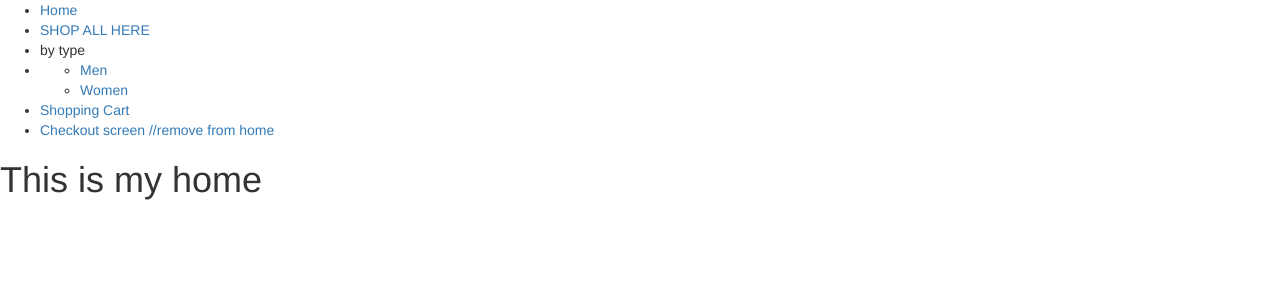
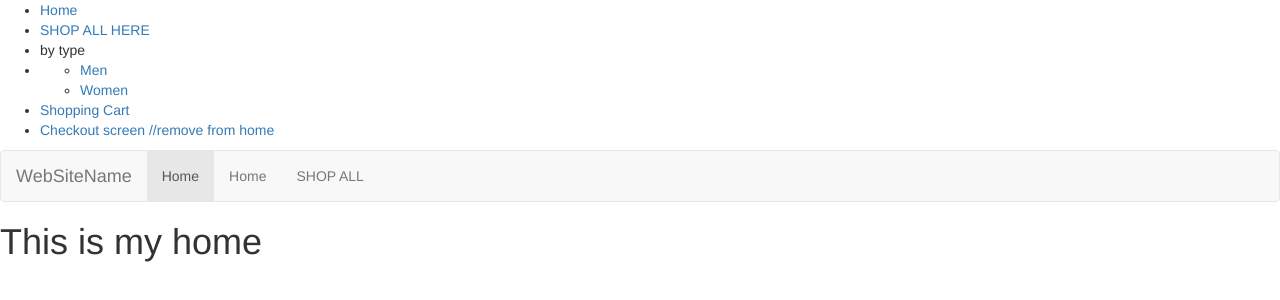
Before and after one commit to gcho91/gMarket, a website: page public/index.html in a window 1280 px wide. Drawn offline with nearby package versions, Linux system fonts and the light colour scheme; some packages are replaced by stand-ins of ours.

Commit message:
Viewport added

```diff
--- a/public/index.html
+++ b/public/index.html
@@ -2,16 +2,17 @@
 <html >
   <head>
     <meta charset="utf-8">
+    <meta name="viewport" content="width=device-width,initial-scale=1">
     <title>G-Market</title>
 
 
-    <link rel="stylesheet" href="https://maxcdn.bootstrapcdn.com/bootstrap/3.3.7/css/bootstrap.min.css">
+
+    <link rel="stylesheet" href="https://maxcdn.bootstrapcdn.com/bootstrap/3.3.7/css/bootstrap.css">
     <link rel="stylesheet" href="./css/styles.css">
   </head>
 
   <body ng-app="gMarket">
 
-<!--using dummy menu dummy dummy -->
     <div class="menu">
          <ul>
              <li><a ui-sref="home">Home</a></li>
@@ -28,6 +29,22 @@
              <li><a ui-sref="checkout"> Checkout screen //remove from home  </a></li>
          </ul>
      </div>
+
+
+     <nav class="navbar navbar-default">
+      <div class="container-fluid">
+        <div class="navbar-header">
+          <a class="navbar-brand" href="#">WebSiteName</a>
+        </div>
+        <ul class="nav navbar-nav">
+          <li class="active"><a href="#">Home</a></li>
+          <li><a ui-sref="home">Home</a></li>
+          <li><a ui-sref="shop">SHOP ALL</a></li>
+
+        </ul>
+      </div>
+    </nav>
+
 
  <div class="view-container">
   <ui-view></ui-view>
```
Lines whose indentation alone changed are shown as unchanged.
